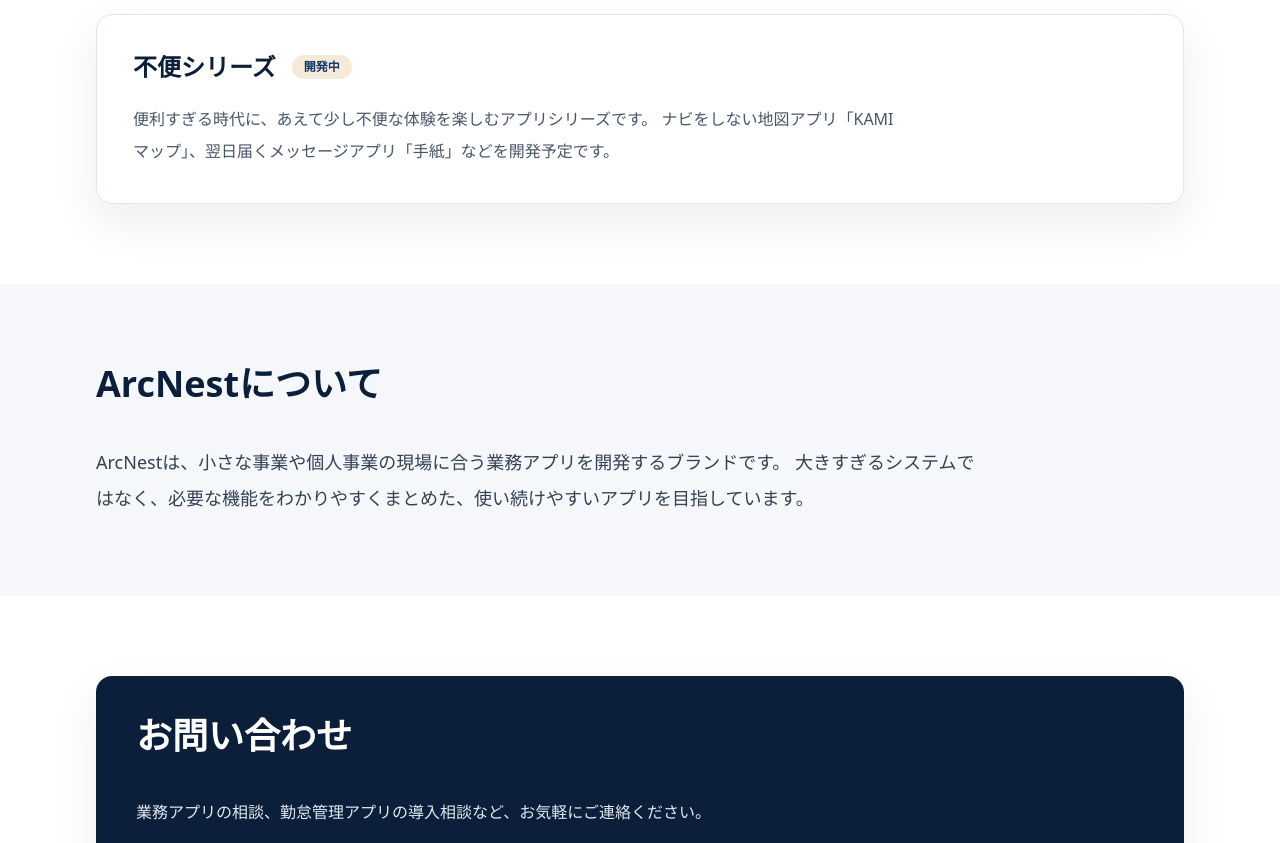
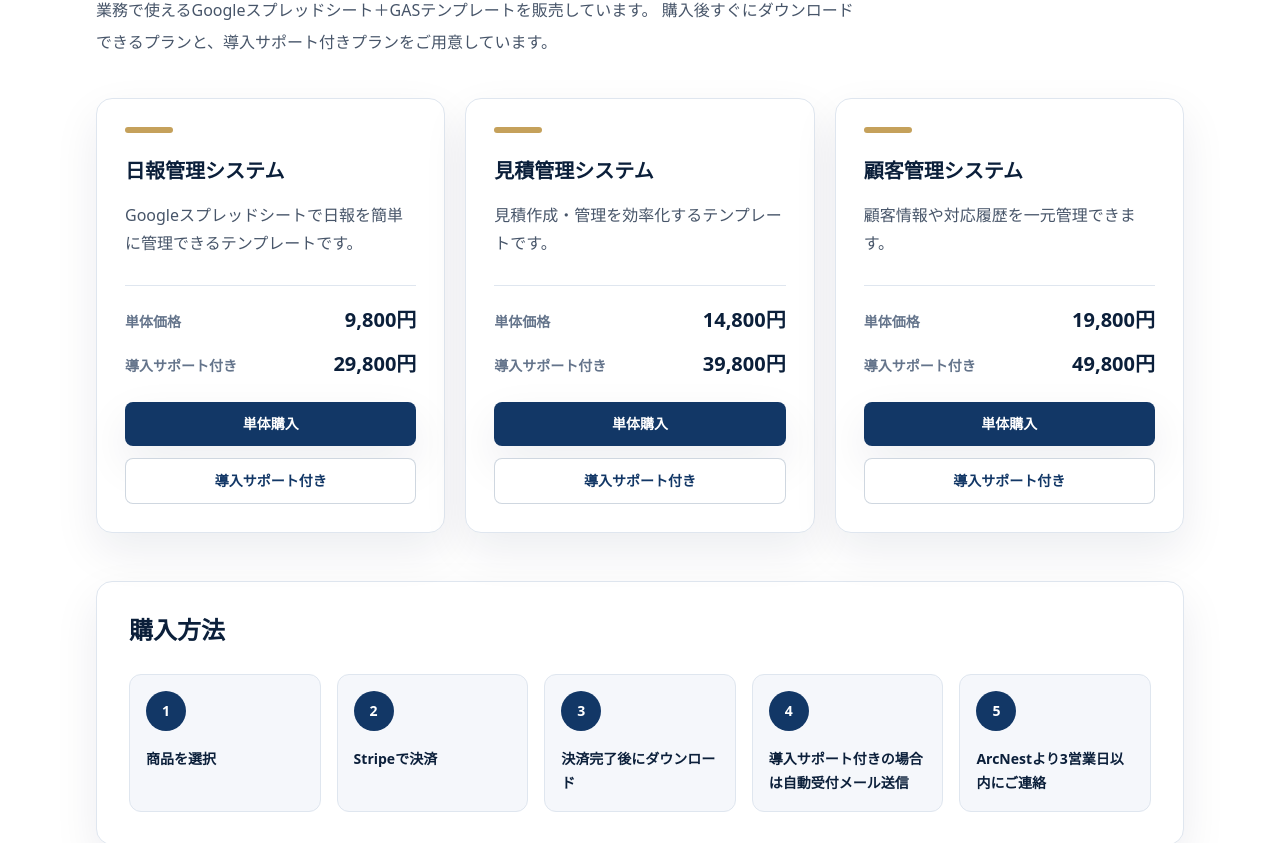
Before and after one commit to yamauchi1919349-dot/arcnest-site, a Next.js app: page / in a window 1280 px wide. Shown: the part 1773-2616 px from the top of the page. Built offline with nearby package versions, Linux system fonts and the light colour scheme.

Commit message:
Add Google Sheets template sales section

```diff
--- a/src/app/page.tsx
+++ b/src/app/page.tsx
@@ -20,6 +20,41 @@
     title: "業務効率化サポート",
     body: "スプレッドシートや既存業務を整理し、シンプルで使いやすい仕組みに整えます。"
   }
+];
+
+const templates = [
+  {
+    name: "日報管理システム",
+    description: "Googleスプレッドシートで日報を簡単に管理できるテンプレートです。",
+    standalonePrice: "9,800円",
+    supportPrice: "29,800円",
+    standaloneHref: "#",
+    supportHref: "#"
+  },
+  {
+    name: "見積管理システム",
+    description: "見積作成・管理を効率化するテンプレートです。",
+    standalonePrice: "14,800円",
+    supportPrice: "39,800円",
+    standaloneHref: "#",
+    supportHref: "#"
+  },
+  {
+    name: "顧客管理システム",
+    description: "顧客情報や対応履歴を一元管理できます。",
+    standalonePrice: "19,800円",
+    supportPrice: "49,800円",
+    standaloneHref: "#",
+    supportHref: "#"
+  }
+];
+
+const purchaseSteps = [
+  "商品を選択",
+  "Stripeで決済",
+  "決済完了後にダウンロード",
+  "導入サポート付きの場合は自動受付メール送信",
+  "ArcNestより3営業日以内にご連絡"
 ];
 
 function ArcNestIllustration() {
@@ -80,6 +115,65 @@
     <div className="mb-10">
       {eyebrow ? <p className="mb-3 text-sm font-semibold text-gold">{eyebrow}</p> : null}
       <h2 className="text-3xl font-bold tracking-normal text-ink sm:text-4xl">{title}</h2>
+    </div>
+  );
+}
+
+function PurchaseButton({ href, variant, children }: { href: string; variant: "primary" | "secondary"; children: React.ReactNode }) {
+  const className =
+    variant === "primary"
+      ? "bg-navy text-white shadow-soft hover:-translate-y-0.5 hover:bg-ink"
+      : "border border-navy/20 bg-white text-navy hover:-translate-y-0.5 hover:border-navy hover:bg-mist";
+
+  return (
+    <a className={`inline-flex min-h-11 items-center justify-center rounded-lg px-4 py-3 text-sm font-semibold transition ${className}`} href={href}>
+      {children}
+    </a>
+  );
+}
+
+function TemplateCard({ template }: { template: (typeof templates)[number] }) {
+  return (
+    <article className="flex h-full flex-col rounded-2xl border border-line bg-white p-6 shadow-soft transition hover:-translate-y-1 hover:border-gold/50 sm:p-7">
+      <div className="mb-6 h-1.5 w-12 rounded-full bg-gold" />
+      <h3 className="text-xl font-bold text-ink">{template.name}</h3>
+      <p className="mt-4 flex-1 leading-7 text-slate-600">{template.description}</p>
+      <div className="mt-7 space-y-4 border-t border-line pt-5">
+        <div className="flex items-baseline justify-between gap-4">
+          <span className="text-sm font-semibold text-slate-500">単体価格</span>
+          <span className="text-xl font-bold text-ink">{template.standalonePrice}</span>
+        </div>
+        <div className="flex items-baseline justify-between gap-4">
+          <span className="text-sm font-semibold text-slate-500">導入サポート付き</span>
+          <span className="text-xl font-bold text-ink">{template.supportPrice}</span>
+        </div>
+      </div>
+      <div className="mt-6 grid gap-3">
+        <PurchaseButton href={template.standaloneHref} variant="primary">
+          単体購入
+        </PurchaseButton>
+        <PurchaseButton href={template.supportHref} variant="secondary">
+          導入サポート付き
+        </PurchaseButton>
+      </div>
+    </article>
+  );
+}
+
+function PurchaseFlow() {
+  return (
+    <div className="mt-12 rounded-2xl border border-line bg-white p-6 shadow-soft sm:p-8">
+      <h3 className="text-2xl font-bold text-ink">購入方法</h3>
+      <div className="mt-7 grid gap-4 md:grid-cols-5">
+        {purchaseSteps.map((step, index) => (
+          <div className="rounded-xl border border-line bg-mist p-4" key={step}>
+            <div className="mb-4 flex h-10 w-10 items-center justify-center rounded-full bg-navy text-sm font-bold text-white">
+              {index + 1}
+            </div>
+            <p className="text-sm font-semibold leading-6 text-ink">{step}</p>
+          </div>
+        ))}
+      </div>
     </div>
   );
 }
@@ -182,6 +276,22 @@
         </div>
       </section>
 
+      <section className="bg-white py-20" id="templates">
+        <div className="mx-auto max-w-6xl px-5 sm:px-8">
+          <SectionHeading eyebrow="Google Sheets + GAS" title="Googleスプレッドシート用コードテンプレート" />
+          <p className="-mt-5 mb-10 max-w-3xl leading-8 text-slate-600">
+            業務で使えるGoogleスプレッドシート＋GASテンプレートを販売しています。
+            購入後すぐにダウンロードできるプランと、導入サポート付きプランをご用意しています。
+          </p>
+          <div className="grid gap-5 lg:grid-cols-3">
+            {templates.map((template) => (
+              <TemplateCard key={template.name} template={template} />
+            ))}
+          </div>
+          <PurchaseFlow />
+        </div>
+      </section>
+
       <section className="bg-white py-20" id="side-project">
         <div className="mx-auto max-w-6xl px-5 sm:px-8">
           <SectionHeading eyebrow="Development Brand" title="開発ブランド" />
```
